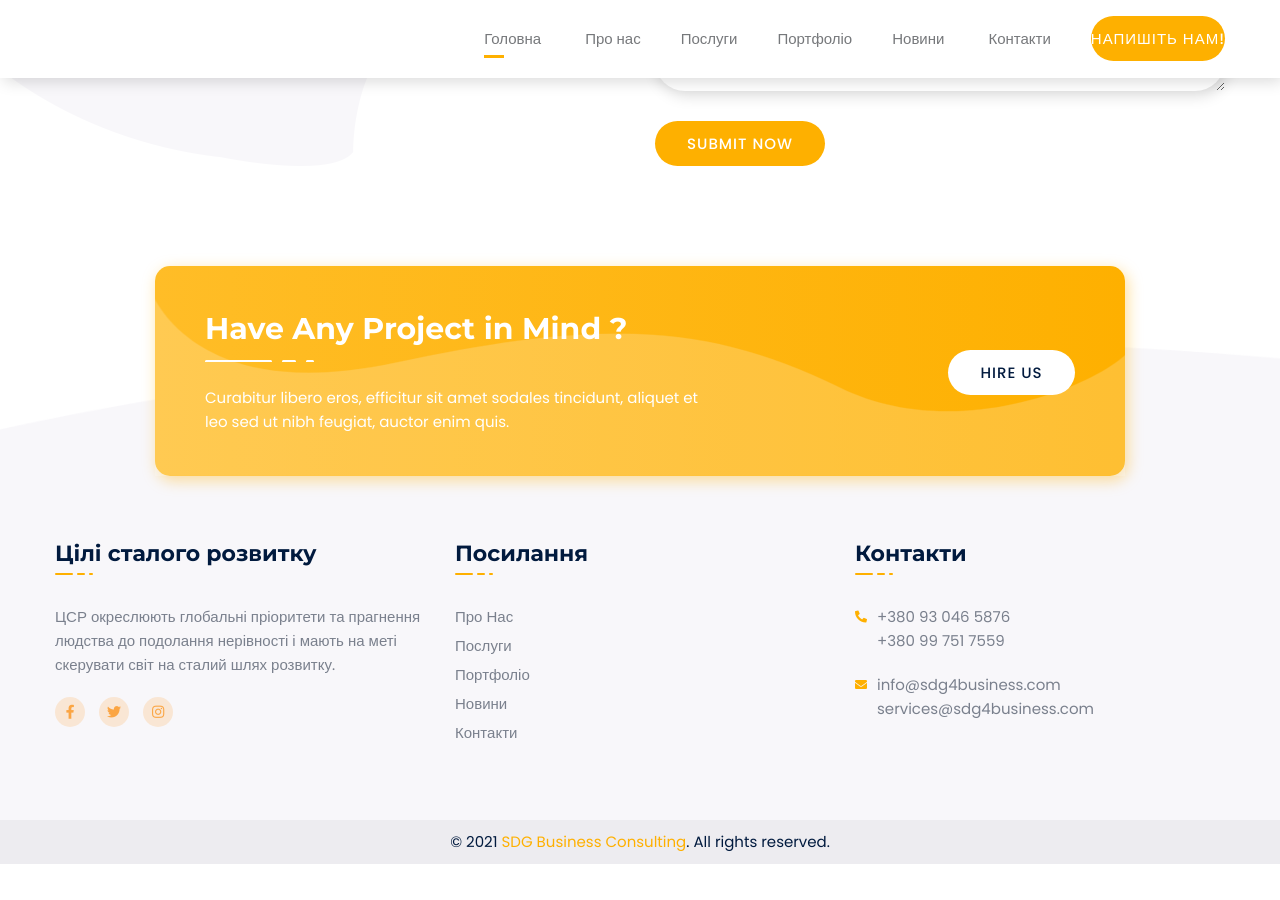
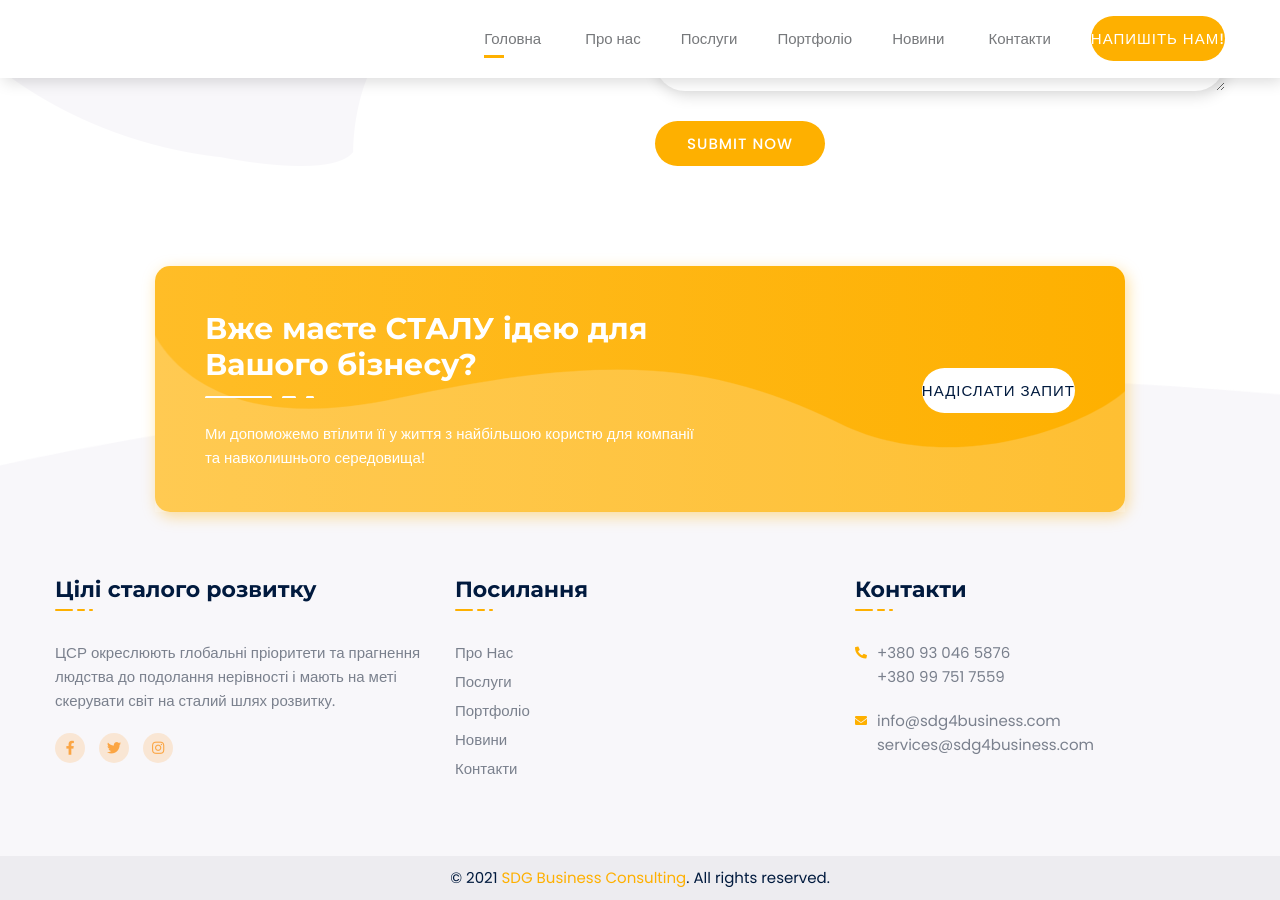
Before and after one commit to SDG-Business-Consulting/jekyll-site, a Jekyll site: the page built from index.html, in a window 1280 px wide and 900 px high, scrolled down 6584 px. Built offline with Jekyll 4.4.1, drawn with Linux system fonts in a browser that asks for light colours; comment, search, counter and statistics services are not loaded; before the commit the page ends 7448 px from its top, so only the background shows below that.

Commit message:
Update Hire Us area: translate to UA

```diff
--- a/_includes/hire_us_area.html
+++ b/_includes/hire_us_area.html
@@ -5,13 +5,13 @@
 			<div class="row align-items-center">
 				<div class="col-lg-7">
 					<div class="cta_content">
-						<h3>Have Any Project in Mind ?</h3>
-						<p>Curabitur libero eros, efficitur sit amet sodales tincidunt, aliquet et leo sed ut nibh feugiat, auctor enim quis.</p>
+						<h3>Вже маєте СТАЛУ ідею для Вашого бізнесу?</h3>
+						<p>Ми допоможемо втілити її у життя з найбільшою користю для компанії та навколишнього середовища! </p>
 					</div>
 				</div>
 				<div class="col-lg-5">
 					<div class="button_box">
-						<a href="contact" class="deneb_btn">Hire Us</a>
+						<a href="contact" class="deneb_btn">Надіслати запит</a>
 					</div>
 				</div>
 			</div>
```
